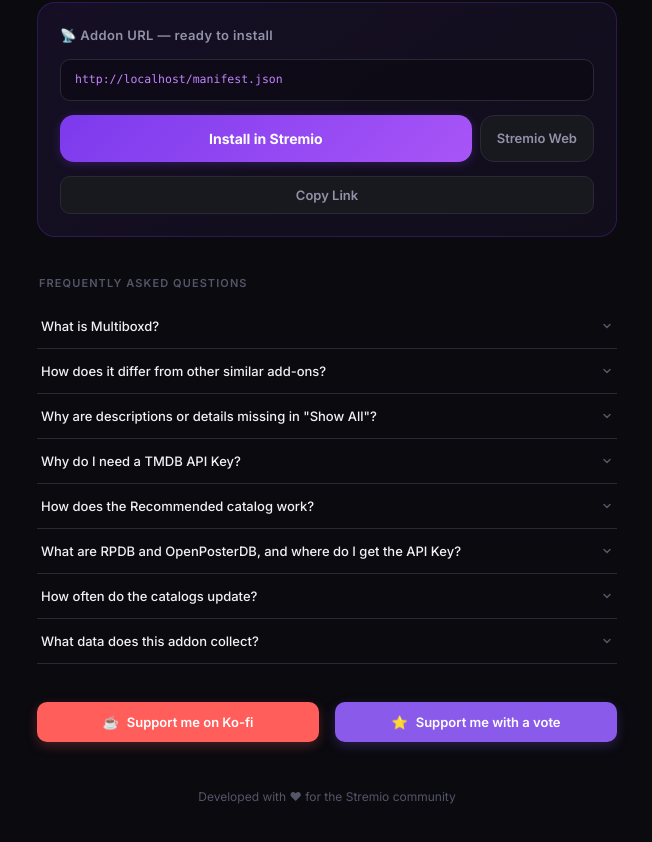
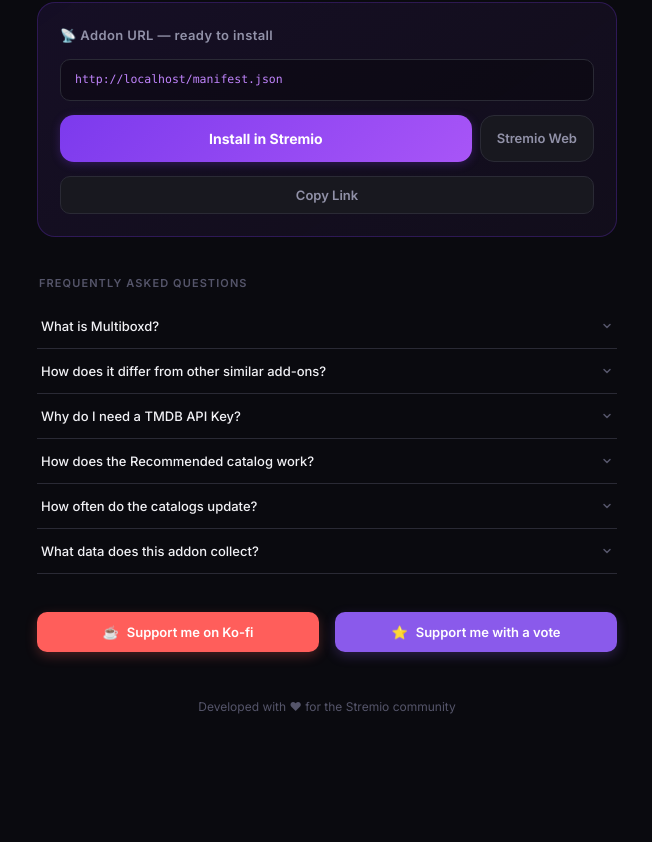
Before and after one commit to Affoghiamoci/Multiboxd, a Next.js app: page / in a window 1280 px wide. Shown: the part 1723-2565 px from the top of the page, without its empty margins (313-965 px from the left). After the commit the page ends 2527 px from the top, so only its background shows below. Built offline with nearby package versions, Linux system fonts and the light colour scheme.

Commit message:
Remove FAQ items

```diff
--- a/app/page.tsx
+++ b/app/page.tsx
@@ -41,14 +41,12 @@
     faq1a: 'Multiboxd is a Stremio add-on that allows you to integrate your Letterboxd catalogs directly into the application. You can sync your public Watchlist, Diary, Recommended films based on your taste, friends\' activity, and add custom public lists.',
     faq2q: 'How does it differ from other similar add-ons?',
     faq2a: 'Unlike other add-on configurations, Multiboxd does not provide its own metadata (such as descriptions, cast, trailers, etc.). Instead, it relies on the metadata already available in Stremio. This makes it lightweight and fully compatible with other metadata and playback add-ons you have installed, preventing duplicates or conflicts.',
-    faq3q: 'Why are descriptions or details missing in "Show All"?',
-    faq3a: 'By design, the add-on does not provide movie metadata to avoid conflicting with other add-ons. Descriptions, trailers, and other details in the catalog view are loaded automatically by Stremio from your other installed metadata add-ons (such as Cinematica or Stremio\'s default metadata).',
+
     faq4q: 'Why do I need a TMDB API Key?',
     faq4a: 'The TMDB (The Movie Database) API Key is optional but recommended. Because of how Stremio works, we do not fetch or store any core metadata ourselves. The TMDB key is used strictly to retrieve localized posters and titles (e.g. in Italian) in the catalog grid and is required to calculate recommendations (which are computed via TMDB services). It does not affect media playback or core metadata.',
     faq5q: 'How does the Recommended catalog work?',
     faq5a: 'The add-on fetches your recently Watched films (specifically the first page) to find your recent highly-rated films. It queries the TMDB API for similar films, and then filters the results against your entire Watched list so you only get unseen recommendations.',
-    faq6q: 'What are RPDB and OpenPosterDB, and where do I get the API Key?',
-    faq6a: 'They are services that add ratings (like Letterboxd or IMDb) directly onto movie posters. OpenPosterDB is a free open-source alternative to RPDB. You can test RPDB by entering the public free key "t0-free-rpdb". However, since it is a shared key used by thousands of people, it might be slow. For a smooth experience and to customize the visual style, we recommend getting your own personal key from RPDB\'s Patreon or registering for a free key on OpenPosterDB.',
+
     faq7q: 'How often do the catalogs update?',
     faq7a: 'Your Watchlist updates approximately every hour. The Diary, Watched, Recommended films, Custom Lists, and Friends Activity catalogs update approximately every 12 hours.',
     faq8q: 'What data does this addon collect?',
@@ -108,14 +106,12 @@
     faq1a: 'Multiboxd è un add-on per Stremio che ti permette di integrare i tuoi cataloghi Letterboxd direttamente nell\'applicazione. Puoi sincronizzare le tue Watchlist, il Diary, i film Consigliati in base ai tuoi gusti, le attività degli amici e aggiungere liste pubbliche personalizzate.',
     faq2q: 'Cosa lo differenzia da altri add-on simili?',
     faq2a: 'A differenza di altre configurazioni, Multiboxd non fornisce metadati propri (come descrizioni, cast, trailer, ecc.). Si appoggia invece a quelli già disponibili su Stremio. Questo lo rende molto leggero e totalmente compatibile con gli altri add-on che hai già installato, evitando fastidiosi duplicati o conflitti.',
-    faq3q: 'Perché mancano le descrizioni o i dettagli in "Mostra Tutti"?',
-    faq3a: 'L\'add-on non fornisce intenzionalmente i metadati dei film. Le descrizioni, i trailer e gli altri dettagli nella vista catalogo vengono caricati in automatico da Stremio e dagli altri add-on di metadati installati (come Cinematica o i metadati di default di Stremio).',
+
     faq4q: 'Perché mi serve una TMDB API Key?',
     faq4a: 'La TMDB API Key è opzionale ma fortemente raccomandata. La chiave viene usata strettamente per scaricare locandine e titoli localizzati (es. in italiano) nel grid del catalogo e per calcolare i film consigliati (che passano tramite i servizi di TMDB). Non influisce né sulla riproduzione né sui metadati principali.',
     faq5q: 'Come funziona il catalogo dei Film Consigliati?',
     faq5a: 'L\'add-on analizza la cronologia dei tuoi film Visti (nello specifico la prima pagina) per trovare i titoli recenti a cui hai dato il voto più alto. Interroga poi l\'API di TMDB per trovare film simili e filtra i risultati confrontandoli con tutta la tua lista dei film Visti (Watched), per suggerirti solo film che non hai ancora visto.',
-    faq6q: 'Cosa sono RPDB e OpenPosterDB e dove trovo la API Key?',
-    faq6a: 'Sono servizi che aggiungono i voti (come quelli di Letterboxd o IMDb) stampati direttamente sulle locandine. OpenPosterDB è l\'alternativa gratuita e open-source a RPDB. Puoi testare RPDB inserendo la chiave pubblica "t0-free-rpdb". Tuttavia, essendo condivisa con migliaia di persone, potrebbe essere lenta. Per un\'esperienza fluida ti consigliamo di ottenere una tua API Key personale tramite il Patreon di RPDB o registrandoti gratuitamente su OpenPosterDB.',
+
     faq7q: 'Ogni quanto si aggiornano i cataloghi?',
     faq7a: 'La tua Watchlist si aggiorna circa ogni ora. Il Diary, i film Visti (Watched), i Consigliati, le Liste Personalizzate e il catalogo dell\'Attività degli Amici si aggiornano circa ogni 12 ore.',
     faq8q: 'Quali dati raccoglie questo addon?',
@@ -907,17 +903,7 @@
             </div>
           </div>
 
-          <div className={`faq-item ${openFaq === 'q3' ? 'open' : ''}`}>
-            <button className="faq-q" onClick={() => toggleFaq('q3')}>
-              <span>{t.faq3q}</span>
-              <svg width="12" height="12" viewBox="0 0 24 24" fill="none" stroke="currentColor" strokeWidth="3" strokeLinecap="round" strokeLinejoin="round" className="faq-chevron">
-                <polyline points="6 9 12 15 18 9"></polyline>
-              </svg>
-            </button>
-            <div className="faq-a">
-              {t.faq3a}
-            </div>
-          </div>
+
 
           <div className={`faq-item ${openFaq === 'q4' ? 'open' : ''}`}>
             <button className="faq-q" onClick={() => toggleFaq('q4')}>
@@ -943,17 +929,7 @@
             </div>
           </div>
 
-          <div className={`faq-item ${openFaq === 'q6' ? 'open' : ''}`}>
-            <button className="faq-q" onClick={() => toggleFaq('q6')}>
-              <span>{t.faq6q}</span>
-              <svg width="12" height="12" viewBox="0 0 24 24" fill="none" stroke="currentColor" strokeWidth="3" strokeLinecap="round" strokeLinejoin="round" className="faq-chevron">
-                <polyline points="6 9 12 15 18 9"></polyline>
-              </svg>
-            </button>
-            <div className="faq-a">
-              {t.faq6a}
-            </div>
-          </div>
+
 
           <div className={`faq-item ${openFaq === 'q7' ? 'open' : ''}`}>
             <button className="faq-q" onClick={() => toggleFaq('q7')}>
```
